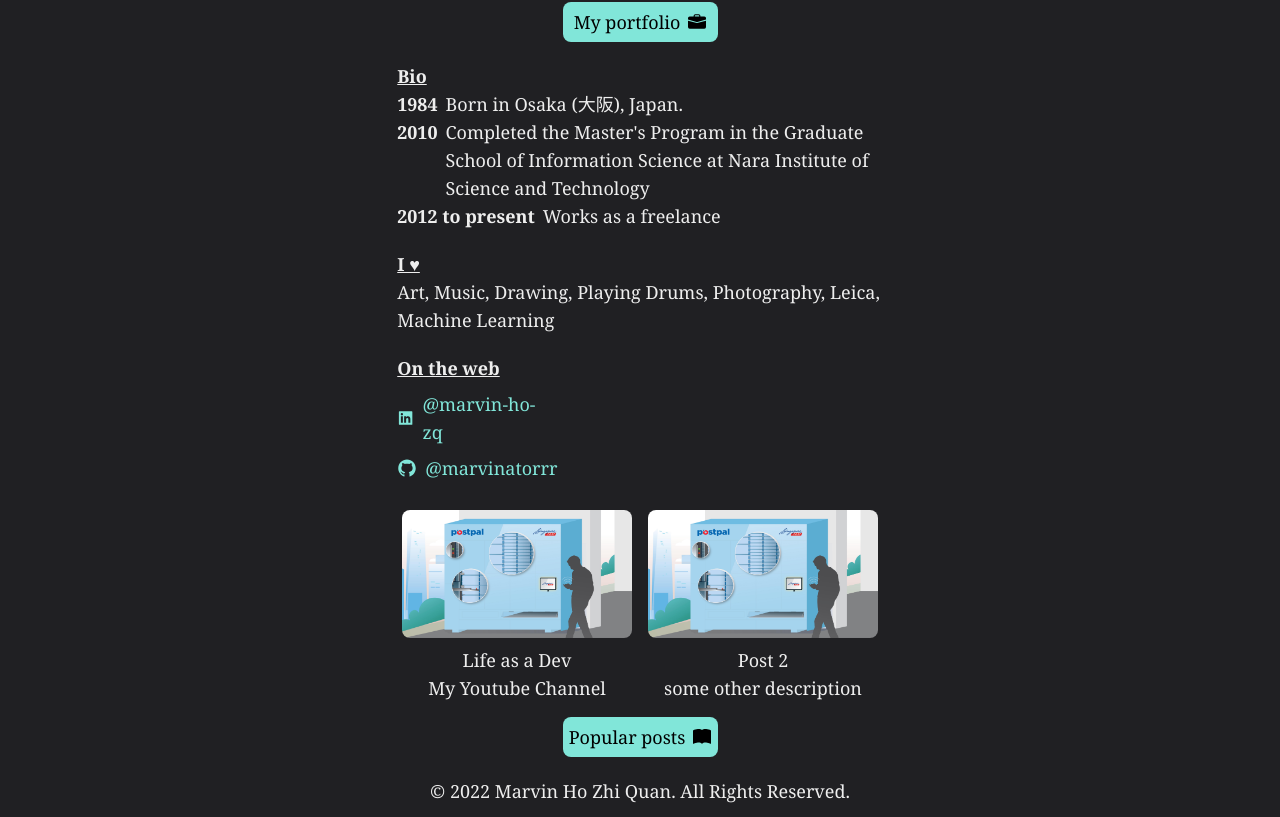
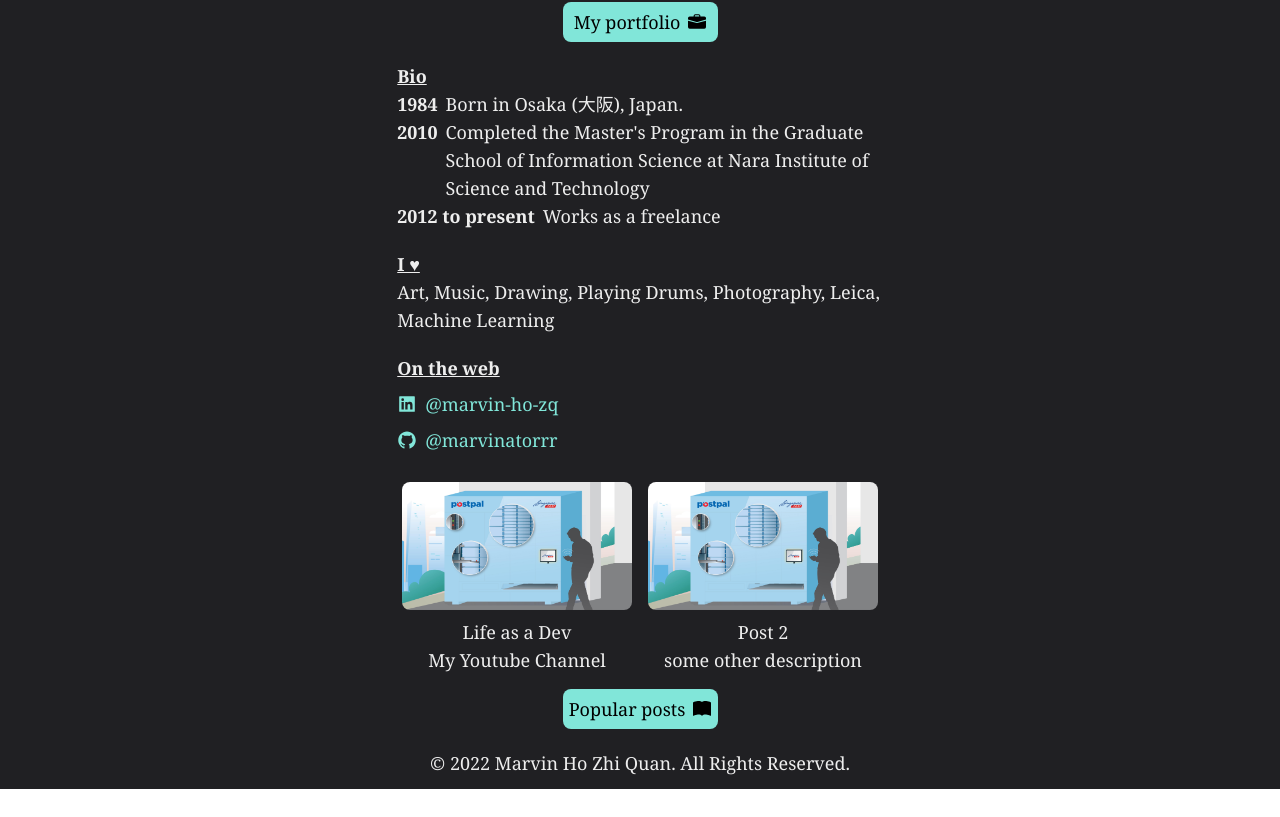
Before and after one commit to marvinatorrr/portfolio-website, a React (Create React App) app: page / in a window 1280 px wide. Shown: the part 840-1657 px from the top of the page. After the commit the page ends 1629 px from the top, so only its background shows below. Built offline with nearby package versions, Linux system fonts and the light colour scheme.

Commit message:
added bg color transition when hovering over button

```diff
--- a/src/Components/SocialMedia.js
+++ b/src/Components/SocialMedia.js
@@ -4,13 +4,15 @@ function SocialMedia() {
   return (
     <div className="text-[#81e6d9]">
       <div>
+        <span className="whitespace-nowrap">
           <a
             href="https://www.linkedin.com/in/marvin-ho-zq/"
-          className="items-center my-2  flex w-[140px] hover:underline underline-offset-2 decoration-pink-500 hover:bg-cyan-200 rounded-full hover:bg-opacity-25"
+            className="items-center my-2  flex w-min hover:underline underline-offset-2 decoration-pink-500 hover:bg-cyan-200 rounded-full hover:bg-opacity-25"
           >
             <AiFillLinkedin size={20} className="mr-2" />
             @marvin-ho-zq
           </a>
+        </span>
       </div>
       <div>
         <a
--- a/src/Components/ToggleButton.js
+++ b/src/Components/ToggleButton.js
@@ -2,7 +2,10 @@ import { CgSun } from "react-icons/cg";
 
 function ToggleButton() {
   return (
-    <button className="bg-[#fbd38d] w-[40px] h-[40px] rounded-lg flex justify-center items-center ">
+    <button
+      className="bg-[#fbd38d] w-[40px] h-[40px] rounded-lg flex justify-center items-center
+     hover:bg-yellow-500 transition-colors duration-500 ease-out"
+    >
       <CgSun color="black" />
     </button>
   );
```
Lines whose indentation alone changed are shown as unchanged.
